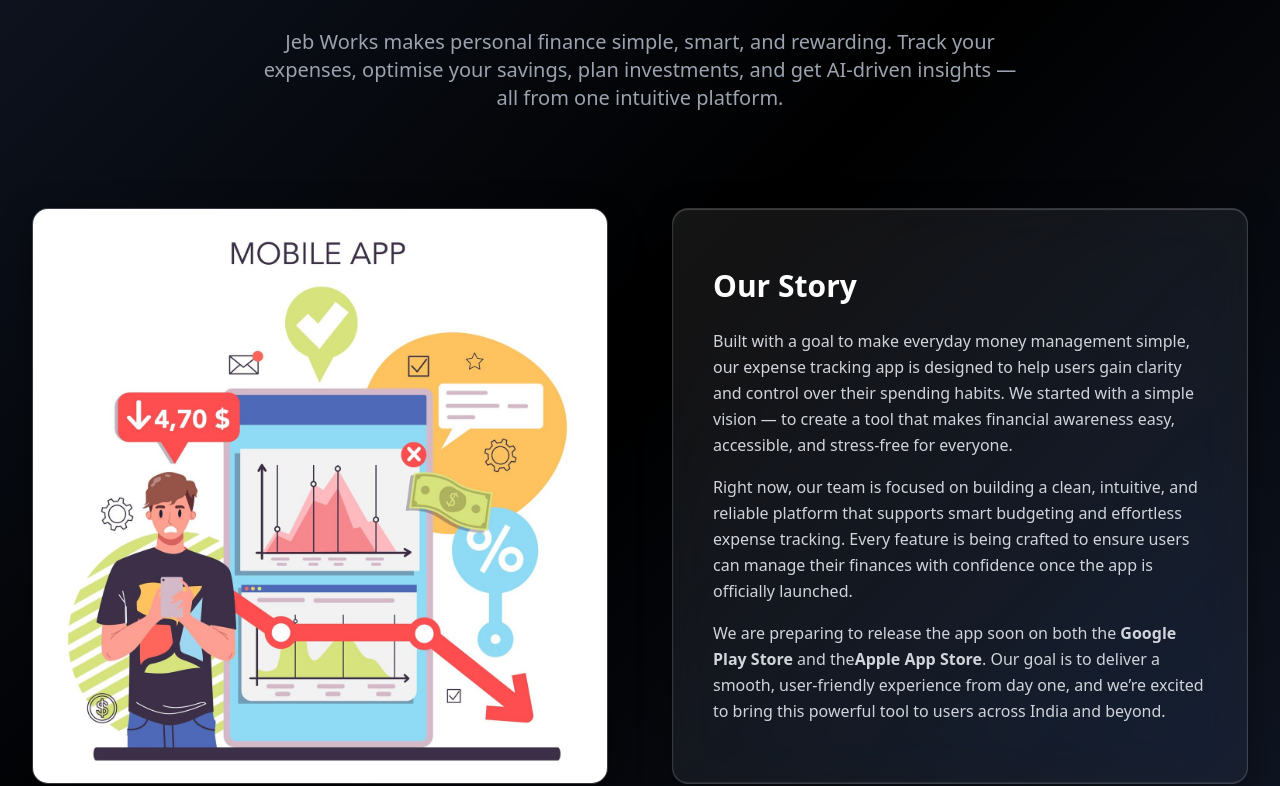
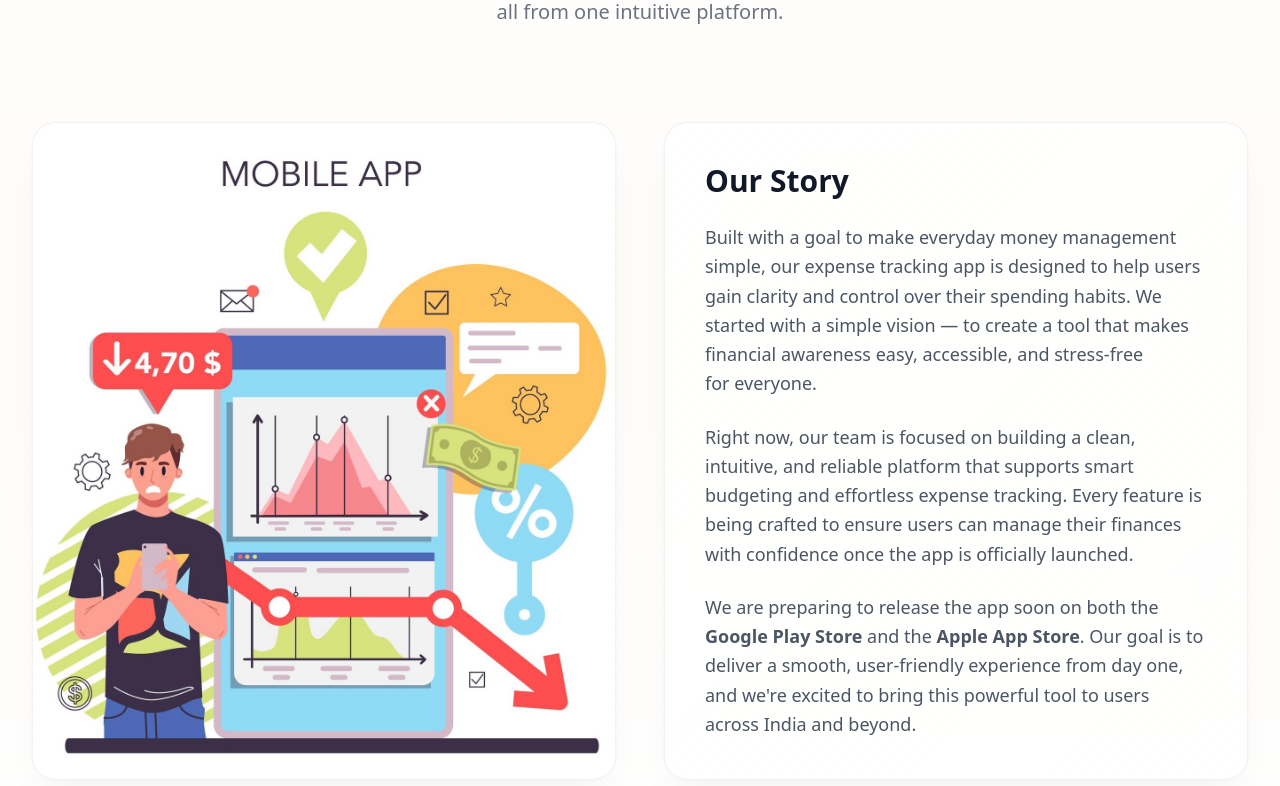
Before and after one commit to Jebworks/JEB-works-website, a React (Vite) app: page / in a window 1280 px wide. Shown: the part 1096-1882 px from the top of the page. Built offline with nearby package versions, Linux system fonts and the light colour scheme; a web font is replaced by a local one.

Commit message:
Update AboutSection.jsx

```diff
--- a/src/components/sections/AboutSection.jsx
+++ b/src/components/sections/AboutSection.jsx
@@ -1,115 +1,121 @@
-import React from "react";
-import { Users, Award, Heart } from "lucide-react";
+import React from 'react';
+import { Users, Award, Heart } from 'lucide-react';
 
 /**
- * About Us Section with Glass Morphism and Image
+ * About Us Section - Light Mode (Clay Theme)
  * Layout: Image Left | Content Right
  */
 const AboutSection = ({ sectionRef }) => {
   const teamStats = [
-    { icon: Users, value: "10+", label: "Team Members" },
-    { icon: Award, value: "50K+", label: "Active Users" },
-    { icon: Heart, value: "5+", label: "Industry Awards" },
-    { icon: Users, value: "99%", label: "User Satisfaction" },
+    { icon: Users, value: '10+', label: 'Team Members' },
+    { icon: Award, value: '50K+', label: 'Active Users' },
+    { icon: Heart, value: '5+', label: 'Industry Awards' },
+    { icon: Users, value: '99%', label: 'User Satisfaction' },
   ];
+
+  // Reusable "Frosted Glass" style for Light Mode
+  const glassStyle = {
+    background: "linear-gradient(135deg, rgba(255, 255, 255, 0.9) 0%, rgba(255, 255, 255, 0.6) 100%)",
+    backdropFilter: "blur(20px) saturate(180%)",
+    WebkitBackdropFilter: "blur(20px) saturate(180%)",
+    border: "1px solid rgba(0, 0, 0, 0.05)", // Subtle dark border
+    boxShadow: `
+      0 20px 40px -10px rgba(0, 0, 0, 0.05),
+      0 0 0 1px rgba(0, 0, 0, 0.02),
+      inset 0 2px 4px 0 rgba(255, 255, 255, 1)
+    `
+  };
 
   return (
     <section
       id="about"
       ref={sectionRef}
-      className="relative py-20 md:py-32 overflow-hidden bg-black"
+      className="relative py-10 md:py-22 overflow-hidden bg-white"
       style={{
-        fontFamily: "var(--font-sans)",
+        fontFamily: 'var(--font-sans)',
       }}
     >
-      {/* Background Elements */}
-      <div className="absolute inset-0 bg-gradient-to-br from-gray-900 via-black to-gray-900" />
-      <div className="absolute top-1/4 right-1/4 w-96 h-96 bg-primary/5 rounded-full blur-3xl" />
-      <div className="absolute bottom-1/4 left-1/4 w-80 h-80 bg-secondary/5 rounded-full blur-3xl" />
+      {/* Enhanced Background Elements (Light Mode) */}
+      {/* Soft warm gradient background */}
+      <div className="absolute inset-0 bg-gradient-to-b from-white via-orange-50/30 to-white" />
+
+      {/* Decorative Blobs (Terracotta & Saffron) */}
+      <div className="absolute top-1/4 right-1/4 w-96 h-96 bg-primary/5 rounded-full blur-3xl animate-pulse-slow" />
+      <div className="absolute bottom-1/4 left-1/4 w-80 h-80 bg-secondary/10 rounded-full blur-3xl animate-pulse-slow" style={{ animationDelay: '2s' }} />
 
       <div className="relative z-10 max-w-7xl mx-auto px-4 sm:px-6 lg:px-8">
+
         {/* Section Header */}
         <div className="text-center max-w-4xl mx-auto mb-16 md:mb-24 animate-on-scroll">
           <div
-            className="inline-flex items-center gap-2 px-3 py-1 rounded-full text-sm font-semibold tracking-wide uppercase mb-6"
+            className="inline-flex items-center gap-2 px-3 py-1 rounded-full text-sm font-semibold tracking-wide uppercase mb-6 backdrop-blur-sm"
             style={{
-              backgroundColor: "hsl(18, 60%, 20%)",
-              color: "hsl(18, 100%, 80%)",
+              backgroundColor: "rgba(194, 65, 12, 0.08)", // Primary color tint
+              color: "hsl(18, 60%, 45%)", // Primary text color
+              border: "1px solid rgba(194, 65, 12, 0.1)",
             }}
           >
             <span className="w-2 h-2 rounded-full bg-current animate-pulse"></span>
             About Jeb Works
           </div>
 
-          <h2 className="text-4xl md:text-5xl lg:text-6xl font-bold tracking-tight text-white mb-6 leading-tight">
+          <h2 className="text-4xl md:text-5xl lg:text-6xl font-bold tracking-tight text-gray-900 mb-6 leading-tight">
             Take Charge of Your <br />
             <span className="text-gradient-primary">Financial Future</span>
           </h2>
 
-          <p className="text-lg md:text-xl text-gray-400 max-w-3xl mx-auto leading-relaxed">
+          <p className="text-lg md:text-xl text-gray-500 max-w-3xl mx-auto leading-relaxed">
             Jeb Works makes personal finance simple, smart, and rewarding. Track
             your expenses, optimise your savings, plan investments, and get
             AI-driven insights — all from one intuitive platform.
           </p>
         </div>
 
-        {/* Main Content Grid */}
-        <div className="grid lg:grid-cols-2 gap-12 lg:gap-16 mb-20 items-stretch">
-          {/* === LEFT COLUMN: Image Section === */}
+        {/* Enhanced Main Content Grid */}
+        <div className="grid lg:grid-cols-2 gap-8 lg:gap-12 mb-20 items-stretch">
+
+          {/* === LEFT COLUMN: Enhanced Image Section === */}
           <div className="animate-on-scroll h-full">
             <div
-              className="h-full min-h-[400px] rounded-2xl border overflow-hidden transition-all duration-500 hover:-translate-y-2 group relative"
-              style={{
-                background:
-                  "linear-gradient(135deg, rgba(255, 255, 255, 0.08) 0%, rgba(255, 255, 255, 0.05) 100%)",
-                backdropFilter: "blur(20px) saturate(180%)",
-                WebkitBackdropFilter: "blur(20px) saturate(180%)",
-                border: "1px solid rgba(255, 255, 255, 0.15)",
-                boxShadow: `
-                  0 8px 32px 0 rgba(0, 0, 0, 0.36),
-                  inset 0 1px 1px 0 rgba(255, 255, 255, 0.2),
-                  inset 0 -1px 1px 0 rgba(255, 255, 255, 0.1)
-                `,
-              }}
+              className="h-full min-h-[400px] rounded-3xl overflow-hidden transition-all duration-700 hover:-translate-y-3 group relative"
+              style={glassStyle}
             >
-              {/* Replace with your actual image path, e.g., "about.png" */}
-              <img
-                src="about.png"
-                alt="Jeb Works Team"
-                className="w-full h-full object-cover transition-transform duration-700 group-hover:scale-105"
-              />
+              {/* Image with enhanced glass frame */}
+              <div className="relative w-full h-full overflow-hidden rounded-3xl">
+                <img
+                  src="about.png"
+                  alt="Jeb Works Team"
+                  className="w-full h-full object-cover transition-transform duration-700 group-hover:scale-110"
+                />
 
-              {/* Glass overlay effect on hover */}
-              <div className="absolute inset-0 bg-gradient-to-br from-white/10 to-transparent opacity-0 group-hover:opacity-100 transition-opacity duration-500" />
+                {/* Light Mode Overlay Effects */}
+                <div className="absolute inset-0 bg-gradient-to-br from-white/20 via-transparent to-black/5 opacity-0 group-hover:opacity-100 transition-opacity duration-500" />
+              </div>
+
+              {/* Outer glow effect (Warm) */}
+              <div className="absolute inset-0 rounded-3xl bg-gradient-to-br from-primary/10 via-transparent to-secondary/10 opacity-0 group-hover:opacity-100 transition-opacity duration-500 blur-xl -z-10" />
             </div>
           </div>
 
-          {/* === RIGHT COLUMN: Story Content === */}
+          {/* === RIGHT COLUMN: Enhanced Story Content === */}
           <div
             className="animate-on-scroll"
             style={{ transitionDelay: "0.1s" }}
           >
             <div
-              className="h-full p-8 md:p-10 rounded-2xl border transition-all duration-500 hover:-translate-y-2 flex flex-col justify-center"
-              style={{
-                background:
-                  "linear-gradient(135deg, rgba(255, 255, 255, 0.08) 0%, rgba(255, 255, 255, 0.05) 100%)",
-                backdropFilter: "blur(25px) saturate(180%)",
-                WebkitBackdropFilter: "blur(25px) saturate(180%)",
-                border: "1px solid rgba(255, 255, 255, 0.15)",
-                boxShadow: `
-                  0 8px 32px 0 rgba(0, 0, 0, 0.36),
-                  inset 0 1px 1px 0 rgba(255, 255, 255, 0.2),
-                  inset 0 -1px 1px 0 rgba(255, 255, 255, 0.1)
-                `,
-              }}
+              className="h-full p-8 md:p-10 rounded-3xl transition-all duration-700 hover:-translate-y-3 flex flex-col justify-center relative overflow-hidden"
+              style={glassStyle}
             >
+              {/* Animated background elements (Subtle Warmth) */}
+              <div className="absolute -top-20 -right-20 w-40 h-40 bg-primary/5 rounded-full blur-2xl group-hover:scale-150 transition-transform duration-1000" />
+              <div className="absolute -bottom-20 -left-20 w-32 h-32 bg-secondary/10 rounded-full blur-xl group-hover:scale-150 transition-transform duration-1000" />
+
               <div className="relative z-10">
-                <h3 className="text-2xl md:text-3xl font-bold text-white mb-6">
+                <h3 className="text-2xl md:text-3xl font-bold text-gray-900 mb-6 group-hover:text-gradient-primary transition-colors duration-500">
                   Our Story
                 </h3>
-                <div className="space-y-4 text-gray-300">
-                  <p className="leading-relaxed">
+                <div className="space-y-6 text-gray-600">
+                  <p className="leading-relaxed text-lg group-hover:text-gray-900 transition-colors duration-300">
                     Built with a goal to make everyday money management simple,
                     our expense tracking app is designed to help users gain
                     clarity and control over their spending habits. We started
@@ -117,7 +123,7 @@
                     awareness easy, accessible, and stress-free for everyone.
                   </p>
 
-                  <p className="leading-relaxed">
+                  <p className="leading-relaxed text-lg group-hover:text-gray-900 transition-colors duration-300">
                     Right now, our team is focused on building a clean,
                     intuitive, and reliable platform that supports smart
                     budgeting and effortless expense tracking. Every feature is
@@ -125,20 +131,24 @@
                     confidence once the app is officially launched.
                   </p>
 
-                  <p className="leading-relaxed">
+                  <p className="leading-relaxed text-lg group-hover:text-gray-900 transition-colors duration-300">
                     We are preparing to release the app soon on both the{" "}
-                    <strong>Google Play Store</strong> and the
-                    <strong>Apple App Store</strong>. Our goal is to deliver a
-                    smooth, user-friendly experience from day one, and we’re
+                    <strong className="text-primary">Google Play Store</strong> and the{" "}
+                    <strong className="text-primary">Apple App Store</strong>. Our goal is to deliver a
+                    smooth, user-friendly experience from day one, and we're
                     excited to bring this powerful tool to users across India
                     and beyond.
                   </p>
                 </div>
               </div>
+
+              {/* Outer glow effect */}
+              <div className="absolute inset-0 rounded-3xl bg-gradient-to-br from-secondary/10 via-transparent to-primary/10 opacity-0 group-hover:opacity-100 transition-opacity duration-500 blur-xl -z-10" />
             </div>
           </div>
         </div>
-      </div>
+
+          </div>
     </section>
   );
 };
```
